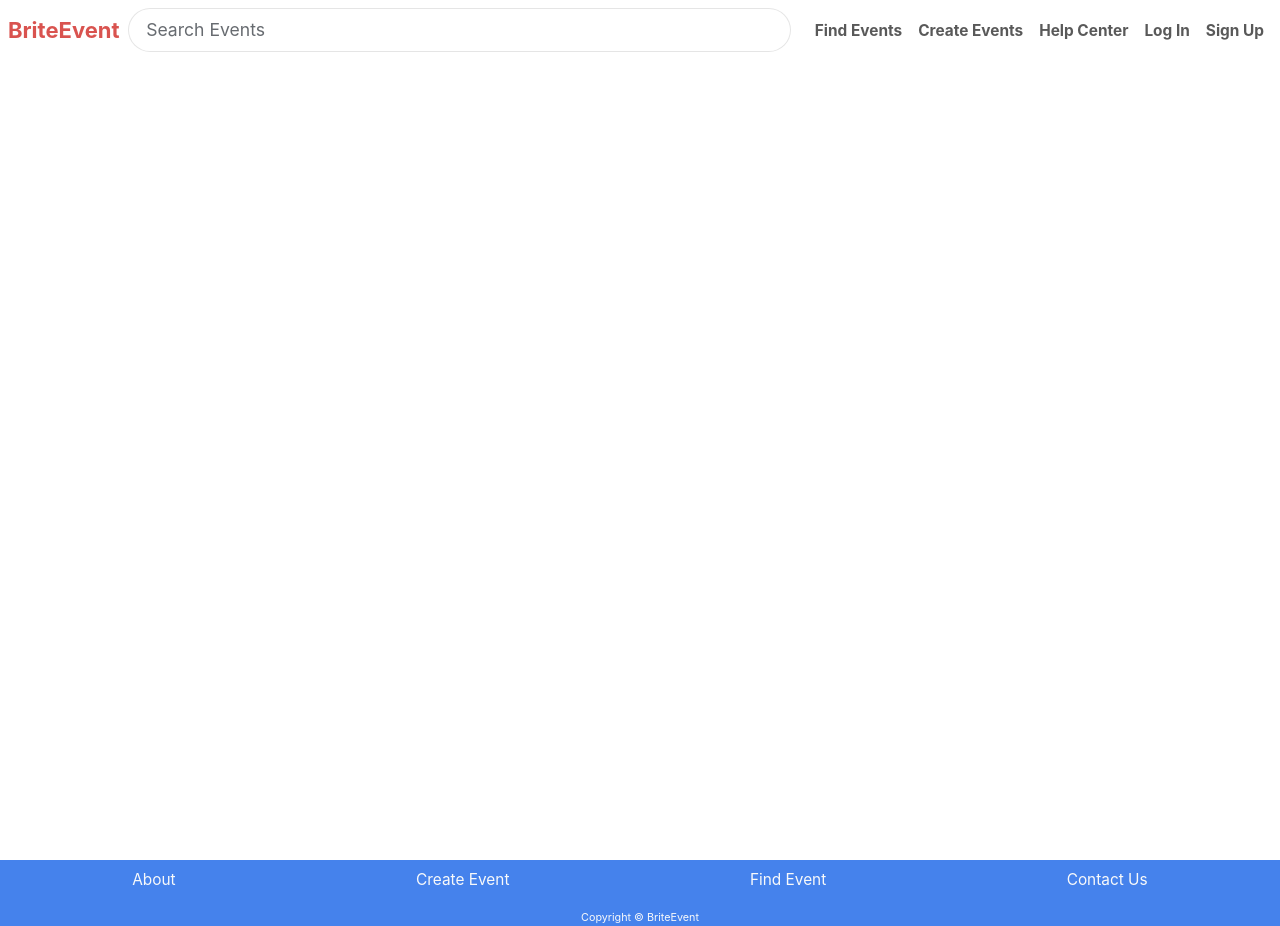
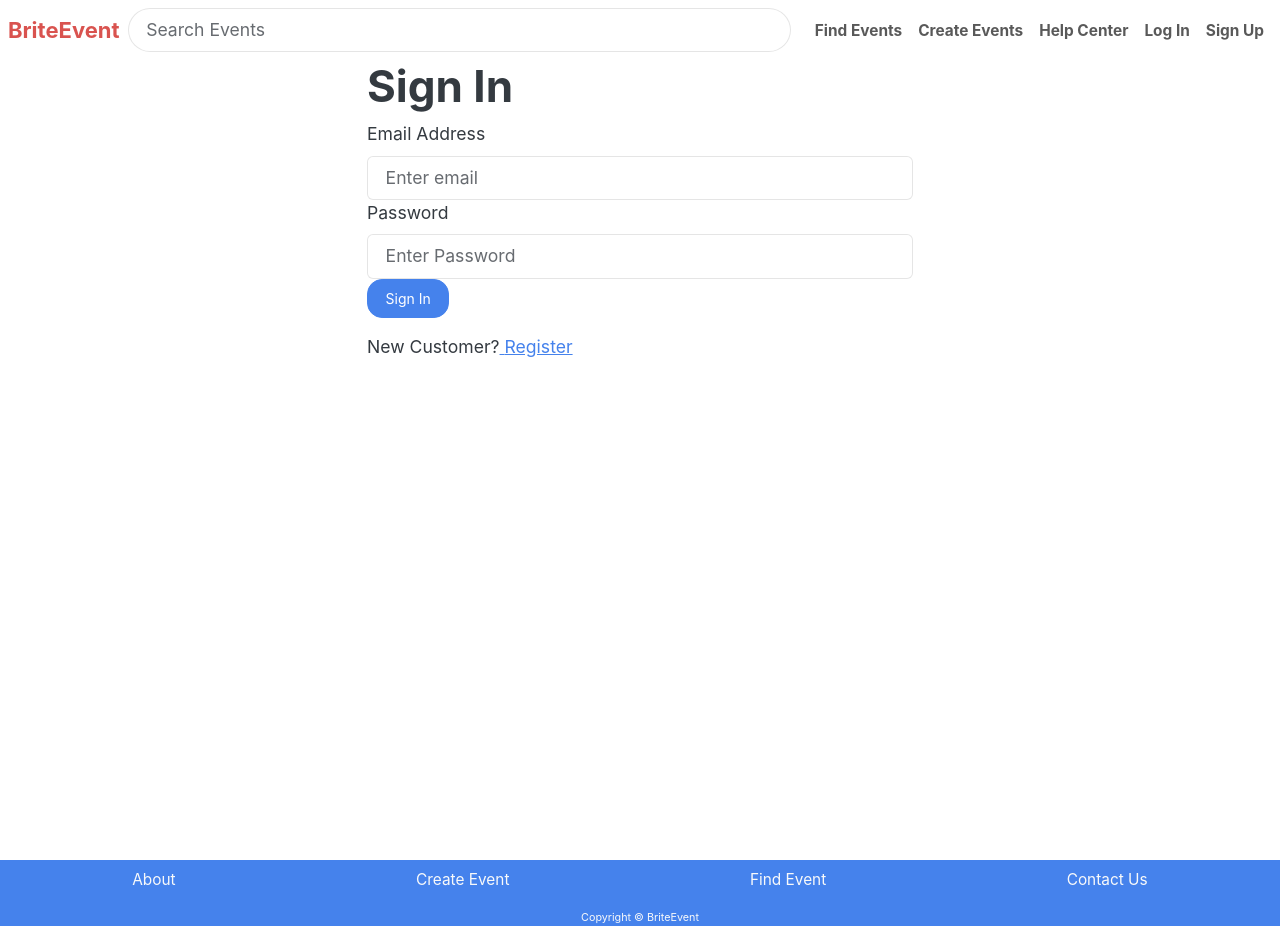
Before and after one commit to sriann-github/BriteEvent-Repo, a React (Create React App) app in the folder frontend/: page /login in a window 1280 px wide. Built offline with nearby package versions, Linux system fonts and the light colour scheme.

Commit message:
login redux flow and login screen

```diff
--- a/frontend/src/App.js
+++ b/frontend/src/App.js
@@ -7,6 +7,7 @@
 import EventScreen from './screens/EventScreen';
 import { Container } from 'react-bootstrap';
 import React from 'react'
+import LoginScreen from './screens/LoginScreen';
 
 
 function App() {
@@ -19,6 +20,7 @@
               <Routes>
                 <Route path='/' exact element= {<HomeScreen />} />
                 <Route path='/event/:id' exact element= {<EventScreen />}/>
+                <Route path='/login' exact element= {<LoginScreen/>}/>
               </Routes>
              </Container>
             </main>
--- /dev/null
+++ b/frontend/src/Components/FormContainer.js
@@ -0,0 +1,14 @@
+import React from "react";
+import { Container, Row, Col } from 'react-bootstrap'
+
+export const FormContainer = ({children}) => {
+  return (
+    <Container>
+      <Row className='justify-content-md-center'>
+        <Col xs={12} md={6}>
+          {children}
+        </Col>
+      </Row>
+    </Container>
+  )
+}
--- a/frontend/src/Components/Header.js
+++ b/frontend/src/Components/Header.js
@@ -30,8 +30,8 @@
                 <Nav.Link as={Button} variant="light" href='/organizer'>Create Events</Nav.Link>
                 {/* Help center still needs dropdown window controls */}
                 <Nav.Link as={Button} variant="light" href='/help'>Help Center</Nav.Link>
-                <Nav.Link as={Button} variant="light" href='/signin'>Log In</Nav.Link>
-                <Nav.Link as={Button} variant="light" href='/signin/signup'>Sign Up</Nav.Link>
+                <Nav.Link as={Button} variant="light" href='/login'>Log In</Nav.Link>
+                <Nav.Link as={Button} variant="light" href='/login/register'>Sign Up</Nav.Link>
             </Nav>
           </Navbar.Collapse>
         </Navbar>
--- /dev/null
+++ b/frontend/src/actions/userActions.js
@@ -0,0 +1,38 @@
+import { USER_LOGIN_REQUEST, USER_LOGIN_SUCCESS, USER_LOGIN_FAIL, USER_LOGOUT } from "../constants/userDispatcher";
+import axios from "axios";
+
+export const login = (email, password) => async(dispatch) =>{
+  try{
+    dispatch({
+      type: USER_LOGIN_REQUEST
+    })
+    const config = {
+      headers:{
+        'Content-Type': 'application/json'
+      }
+    }
+    const {data} = await axios.post(
+      '/api/users/login',
+      {email, password},
+      config
+      )
+    dispatch({
+      type: USER_LOGIN_SUCCESS,
+      payload: data
+    })
+    localStorage.setItem('userInfo',JSON.stringify(data))
+
+  }catch(error){
+    dispatch({
+      type: USER_LOGIN_FAIL,
+      payload: error.response && error.response.data.message? error.response.data.message: error.message
+    })
+  }
+}
+
+export const logout = () => async(dispatch)=> {
+  localStorage.removeItem('userInfo')
+  dispatch({
+    type: USER_LOGOUT
+  })
+}
--- /dev/null
+++ b/frontend/src/constants/userDispatcher.js
@@ -0,0 +1,4 @@
+export const USER_LOGIN_REQUEST = 'USER_LOGIN_REQUEST'
+export const USER_LOGIN_SUCCESS = 'USER_LOGIN_SUCCESS'
+export const USER_LOGIN_FAIL = 'USER_LOGIN_FAIL'
+export const USER_LOGOUT = 'USER_LOGOUT'
--- /dev/null
+++ b/frontend/src/reducers/userReducer.js
@@ -0,0 +1,20 @@
+import { USER_LOGIN_REQUEST, USER_LOGIN_SUCCESS, USER_LOGIN_FAIL, USER_LOGOUT } from "../constants/userDispatcher";
+
+export const userReducer = (state = {}, action) => {
+  switch(action.type){
+    case USER_LOGIN_REQUEST:
+      return {loading: true}
+
+    case USER_LOGIN_SUCCESS:
+      return {loading: false, userInfo: action.payload}
+
+    case USER_LOGIN_FAIL:
+      return {loading: false, error: action.payload}
+
+    case USER_LOGOUT:
+      return {}
+
+    default:
+      return state
+  }
+}
--- a/frontend/src/screens/EventScreen.js
+++ b/frontend/src/screens/EventScreen.js
@@ -1,5 +1,5 @@
 import React, {useEffect} from 'react'
-import {useParams} from 'react-router-dom'
+import {useNavigate, useParams} from 'react-router-dom'
 import { useSelector, useDispatch} from 'react-redux'
 import { Row, Container, ListGroup, Col, Carousel, ListGroupItem, Button } from 'react-bootstrap'
 import { eventDetailsAction } from '../actions/eventActions'
@@ -9,7 +9,8 @@
 const EventScreen = () => {
 
   const params = useParams();
-  const dispatch = useDispatch()
+  const dispatch = useDispatch();
+  const navigate = useNavigate()
 
   useEffect(() => {
     dispatch(eventDetailsAction(params.id))
@@ -18,6 +19,9 @@
   const eventDetails = useSelector((state)=> state.eventDetails)
   const {loading, event, error} = eventDetails
 
+  const checkoutHandler = () =>{
+    navigate('/login?redirect=/payment')
+  }
   return (
     <>
      {
@@ -70,7 +74,11 @@
               </ListGroupItem>
               <ListGroupItem>
               <Row>
-                <Button variant="primary"> Get Tickets
+                <Button
+                variant="primary"
+                disabled= {event.numTickets === 0}
+                onClick = {checkoutHandler}
+                > Get Tickets
                 </Button>
               </Row>
               </ListGroupItem>
--- /dev/null
+++ b/frontend/src/screens/LoginScreen.js
@@ -0,0 +1,74 @@
+import React, {useEffect, useState} from 'react'
+import {useLocation, useNavigate, Link } from 'react-router-dom'
+import { useSelector, useDispatch} from 'react-redux'
+import { Button, Row, Col, Form } from 'react-bootstrap'
+import Loader from '../Components/Loader'
+import Message from '../Components/Message'
+import { login } from '../actions/userActions'
+import  {FormContainer}  from '../Components/FormContainer'
+
+
+const LoginScreen = () => {
+  const dispatch = useDispatch()
+  const location = useLocation()
+  const navigate = useNavigate()
+
+  const redirect = location.search? location.search.split('=')[1]: '/'
+  const userLogin = useSelector((state) => state.userLogin)
+  const {loading, error, userInfo} = userLogin
+
+  const [email, setEmail] = useState('')
+  const [password, setPassword] = useState('')
+
+  useEffect((userLogin) => {
+      if (userLogin){
+      navigate(redirect)
+      }
+    }, [navigate,userInfo, redirect]
+  )
+
+  const submitHandler = (e) => {
+    e.preventDefault()
+    dispatch(login(email,password))
+  }
+
+  return(
+    <FormContainer>
+      <h1>Sign In</h1>
+      {error && <Message variant='danger'>{error}</Message>}
+      {loading && <Loader/>}
+      <Form onSubmit={submitHandler}>
+        <Form.Group controlId='email'>
+          <Form.Label>Email Address</Form.Label>
+          <Form.Control
+            type='email'
+            placeholder='Enter email'
+            value={email}
+            onChange= {(e)=> setEmail(e.target.value)}
+          ></Form.Control>
+        </Form.Group>
+        <Form.Group controlId='password'>
+          <Form.Label>Password</Form.Label>
+          <Form.Control
+            type='password'
+            placeholder='Enter Password'
+            value={password}
+            onChange= {(e)=> setPassword(e.target.value)}
+          ></Form.Control>
+        </Form.Group>
+        <Button type='Submit' variant='primary'>
+          Sign In
+        </Button>
+      </Form>
+      <Row className='py-3'>
+        <Col>
+        New Customer?{''}
+          <Link to={redirect ? `/register?redirect=${redirect}`: '/register'}> {/* include redirect after registration */}
+            Register
+          </Link>
+        </Col>
+      </Row>
+    </FormContainer>
+  )
+}
+export default LoginScreen
--- a/frontend/src/store.js
+++ b/frontend/src/store.js
@@ -1,13 +1,24 @@
 import {configureStore, combineReducers} from '@reduxjs/toolkit'
 import {eventListReducer, eventDetailsReducer} from './reducers/eventReducer'
+import { userReducer } from './reducers/userReducer'
 
 const rootReducer = combineReducers({
   eventsList: eventListReducer,
-  eventDetails: eventDetailsReducer
+  eventDetails: eventDetailsReducer,
+  userLogin: userReducer
 })
+
+const userInfoFromStorage = localStorage.getItem('userInfo')
+? JSON.parse(localStorage.getItem('userInfo'))
+: null
+
+const initialState = {
+  userLogin: {userInfo: userInfoFromStorage}
+}
+
 const store = configureStore({
   reducer:rootReducer,
-  preloadState:{}
+  preloadState: initialState
 })
 
 export default store
```
